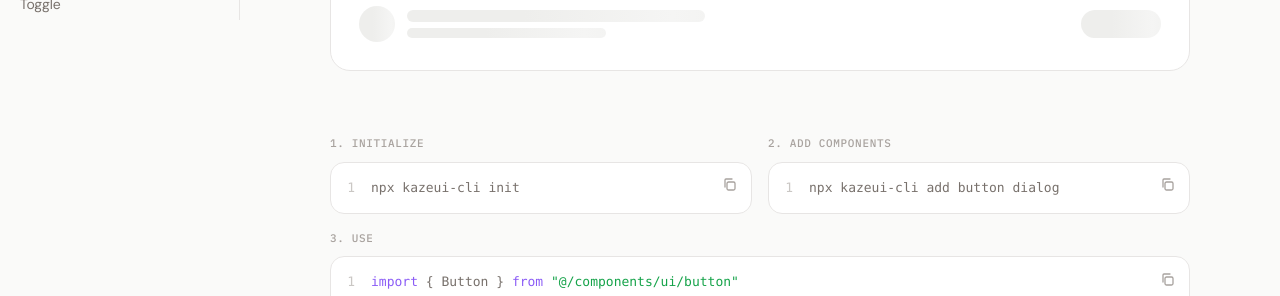
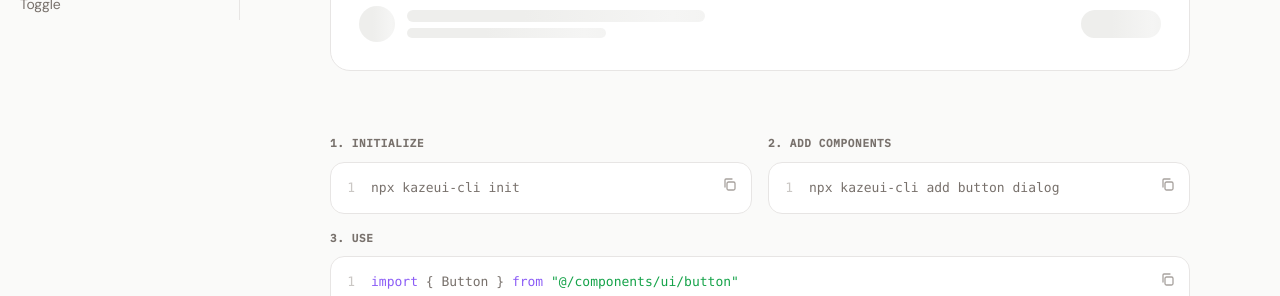
Before and after one commit to abderrahimghazali/kaze, a React (Vite) app: page / in a window 1280 px wide. Shown: the part 780-1076 px from the top of the page. Built offline with nearby package versions, Linux system fonts and the light colour scheme.

Commit message:
a11y: fix contrast (textSecondary), fix heading order (h3→h2), fix closing tag

```diff
--- a/src/routes/blocks/$slug.tsx
+++ b/src/routes/blocks/$slug.tsx
@@ -2666,10 +2666,10 @@
 
 function SectionLabel({ children }: { children: React.ReactNode }) {
   return (
-    <h3 style={{
-      fontFamily: 'var(--kaze-font-mono)', fontSize: 11, fontWeight: 500,
-      color: tokens.colors.textTertiary, letterSpacing: '0.06em',
+    <h2 style={{
+      fontFamily: 'var(--kaze-font-mono)', fontSize: 11, fontWeight: 600,
+      color: tokens.colors.textSecondary, letterSpacing: '0.06em',
       textTransform: 'uppercase', marginBottom: 12,
-    }}>{children}</h3>
-  )
-}
+    }}>{children}</h2>
+  )
+}
--- a/src/routes/components/$slug.tsx
+++ b/src/routes/components/$slug.tsx
@@ -162,16 +162,16 @@
 
 function SectionLabel({ children }: { children: React.ReactNode }) {
   return (
-    <h3 style={{
+    <h2 style={{
       fontFamily: 'var(--kaze-font-mono)',
       fontSize: 11,
-      fontWeight: 500,
-      color: tokens.colors.textTertiary,
+      fontWeight: 600,
+      color: tokens.colors.textSecondary,
       letterSpacing: '0.06em',
       textTransform: 'uppercase',
       marginBottom: 12,
     }}>
       {children}
-    </h3>
+    </h2>
   )
 }
--- a/src/routes/index.tsx
+++ b/src/routes/index.tsx
@@ -356,16 +356,16 @@
 
 function SectionHeader({ children }: { children: React.ReactNode }) {
   return (
-    <h3 style={{
+    <h2 style={{
       fontFamily: 'var(--kaze-font-mono)',
       fontSize: 11,
-      fontWeight: 500,
-      color: tokens.colors.textTertiary,
+      fontWeight: 600,
+      color: tokens.colors.textSecondary,
       letterSpacing: '0.06em',
       textTransform: 'uppercase',
       marginBottom: 10,
     }}>
       {children}
-    </h3>
+    </h2>
   )
 }
```
